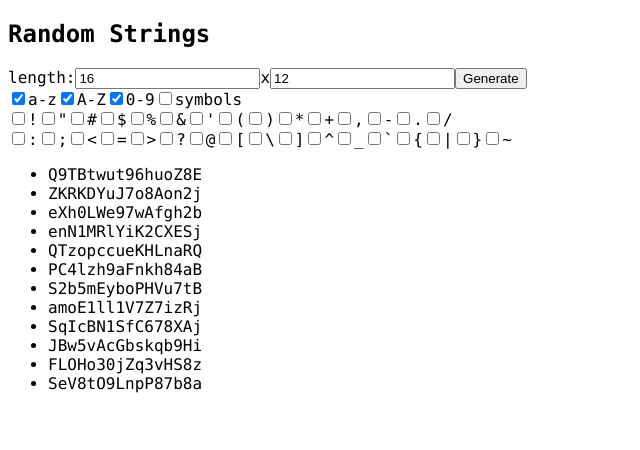
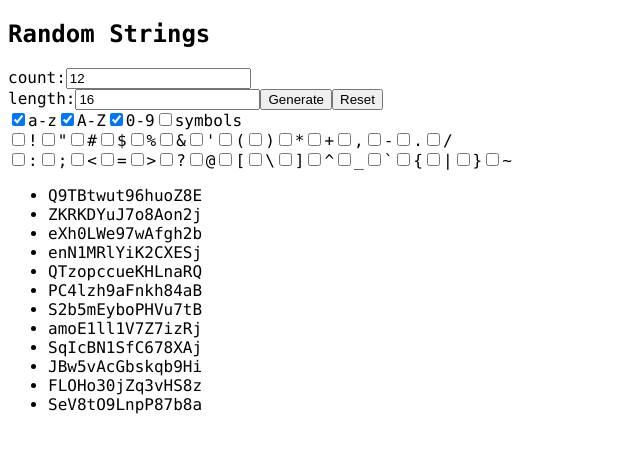
Before and after one commit to alarky/randstr-web, a React (Create React App) app in the folder randstr/: page / in a window 1280 px wide. Shown: the top 450 px of the page, without its empty margins (0-640 px from the left). Built offline with nearby package versions, Linux system fonts and the light colour scheme.

Commit message:
add reset button

```diff
--- a/randstr/src/index.tsx
+++ b/randstr/src/index.tsx
@@ -21,6 +21,11 @@ class App extends React.Component<IAppProps, IAppState> {
             Appstate.save(this.state);
         }
         this.setState({randStrings: RandomString.generate(this.state)});
+    }
+
+    reset() {
+        window.history.replaceState('', '', '/');
+        this.setState(new Appstate());
     }
 
     changeHandler(state: object) {
@@ -117,11 +122,12 @@ class App extends React.Component<IAppProps, IAppState> {
             <section>
                 <h1>Random Strings</h1>
                 <div>
+                    count:<input value={this.state.count}
+                                onChange={(e) => this.changeHandler({count: parseInt(e.target.value) || 0})}/><br/>
                     length:<input value={this.state.length}
                            onChange={(e) => this.changeHandler({length: parseInt(e.target.value) || 0})} />
-                    x<input value={this.state.count}
-                            onChange={(e) => this.changeHandler({count: parseInt(e.target.value) || 0})}/>
                     <button onClick={() => this.generate()}>Generate</button>
+                    <button onClick={() => this.reset()}>Reset</button>
                 </div>
                 <div>
                     <input type="checkbox"
```
